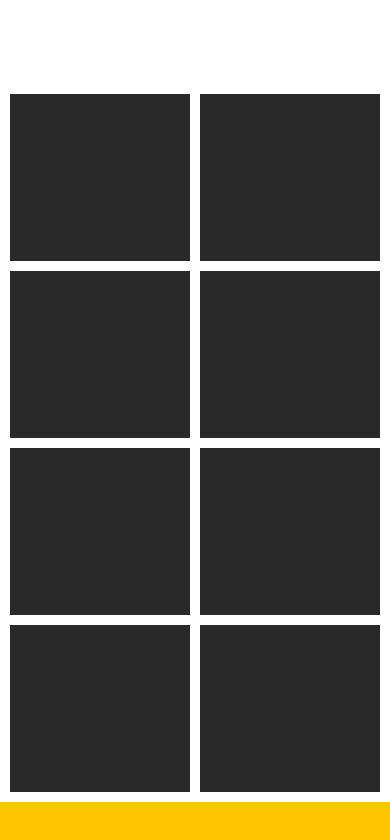
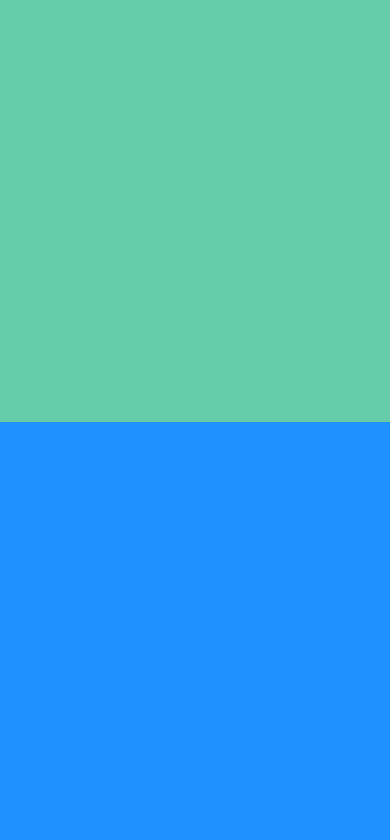
Before and after one commit to mattperkins/react-native-responsive-layout, a React Native app: screen / in a window 390 px wide. Shown: the top 840 px of the page. Built offline with nearby package versions, Linux system fonts and the light colour scheme.

Commit message:
add fiftysplit component

```diff
--- a/App.js
+++ b/App.js
@@ -1,52 +1,21 @@
+import Expo from 'expo'
 import React from 'react'
-import { StyleSheet, Text, View } from 'react-native'
 
-export default class App extends React.Component {
+import FiftySplit from './FiftySplit'
+import Blocks from './Blocks'
+
+class App extends React.Component {
   render() {
-    const boxes = [1,2,3,4,5,6,7,8]
+
     return (
-      // master container
-      <View style={{flex:1}}>
 
-      {/* top band */}
-        <View
-          style={{backgroundColor: '#fff', height: '10%'}}>
-        </View>
+      // <Blocks />
 
-      {/* boxes */}
-        <View
-          style={[styles.container, {flex: 1}, ]}>
-          {boxes.map(box => <View key={box} style={styles.boxContainer}>
-            <View style={styles.box}></View>
-          </View>)}
+      <FiftySplit />
 
-        </View>
-
-      {/* bottom band */}
-        <View
-          style={{backgroundColor: '#ffc600', height: '5%'}}>
-        </View>
-
-      </View>
     )
   }
 }
 
-const styles = StyleSheet.create({
-  container: {
-    alignItems: 'center',
-    justifyContent: 'center',
-    flexDirection: 'row',
-    flexWrap: 'wrap',
-    padding: 5,
-  },
-  boxContainer: {
-    width: '50%',
-    height: '25%',
-    padding: 5,
-  },
-  box: {
-    flex:1,
-    backgroundColor: '#292929'
-  }
-})
+
+export default Expo.registerRootComponent(App)
--- /dev/null
+++ b/Blocks.js
@@ -0,0 +1,52 @@
+import React from 'react'
+import { StyleSheet, Text, View } from 'react-native'
+
+export default class App extends React.Component {
+  render() {
+    const boxes = [1,2,3,4,5,6,7,8]
+    return (
+      // master container
+      <View style={{flex:1}}>
+
+      {/* top band */}
+        <View
+          style={{backgroundColor: '#fff', height: '10%'}}>
+        </View>
+
+      {/* boxes */}
+        <View
+          style={[styles.container, {flex: 1}, ]}>
+          {boxes.map(box => <View key={box} style={styles.boxContainer}>
+            <View style={styles.box}></View>
+          </View>)}
+
+        </View>
+
+      {/* bottom band */}
+        <View
+          style={{backgroundColor: '#ffc600', height: '5%'}}>
+        </View>
+
+      </View>
+    )
+  }
+}
+
+const styles = StyleSheet.create({
+  container: {
+    alignItems: 'center',
+    justifyContent: 'center',
+    flexDirection: 'row',
+    flexWrap: 'wrap',
+    padding: 5,
+  },
+  boxContainer: {
+    width: '50%',
+    height: '25%',
+    padding: 5,
+  },
+  box: {
+    flex:1,
+    backgroundColor: '#292929'
+  }
+})
--- /dev/null
+++ b/FiftySplit.js
@@ -0,0 +1,22 @@
+import React from 'react'
+import { StyleSheet, Text, View } from 'react-native'
+
+export default class Miles extends React.Component {
+  render() {
+
+    return (
+
+      <View style={{flex:1}}>
+            <View style={{flex: 50, backgroundColor: "mediumaquamarine"}}></View>
+            <View style={{flex: 50, backgroundColor: "#1e90ff"}}></View>
+      </View>
+    )
+  }
+}
+
+const styles = StyleSheet.create({
+  container: {
+
+  },
+
+})
--- a/app.json
+++ b/app.json
@@ -1,5 +1,6 @@
 {
   "expo": {
-    "sdkVersion": "25.0.0"
+    "sdkVersion": "25.0.0",
+    "entryPoint": "./App"
   }
 }
```
Also changed, not shown: 1 other file (tests, documents, lock files or other folders).
